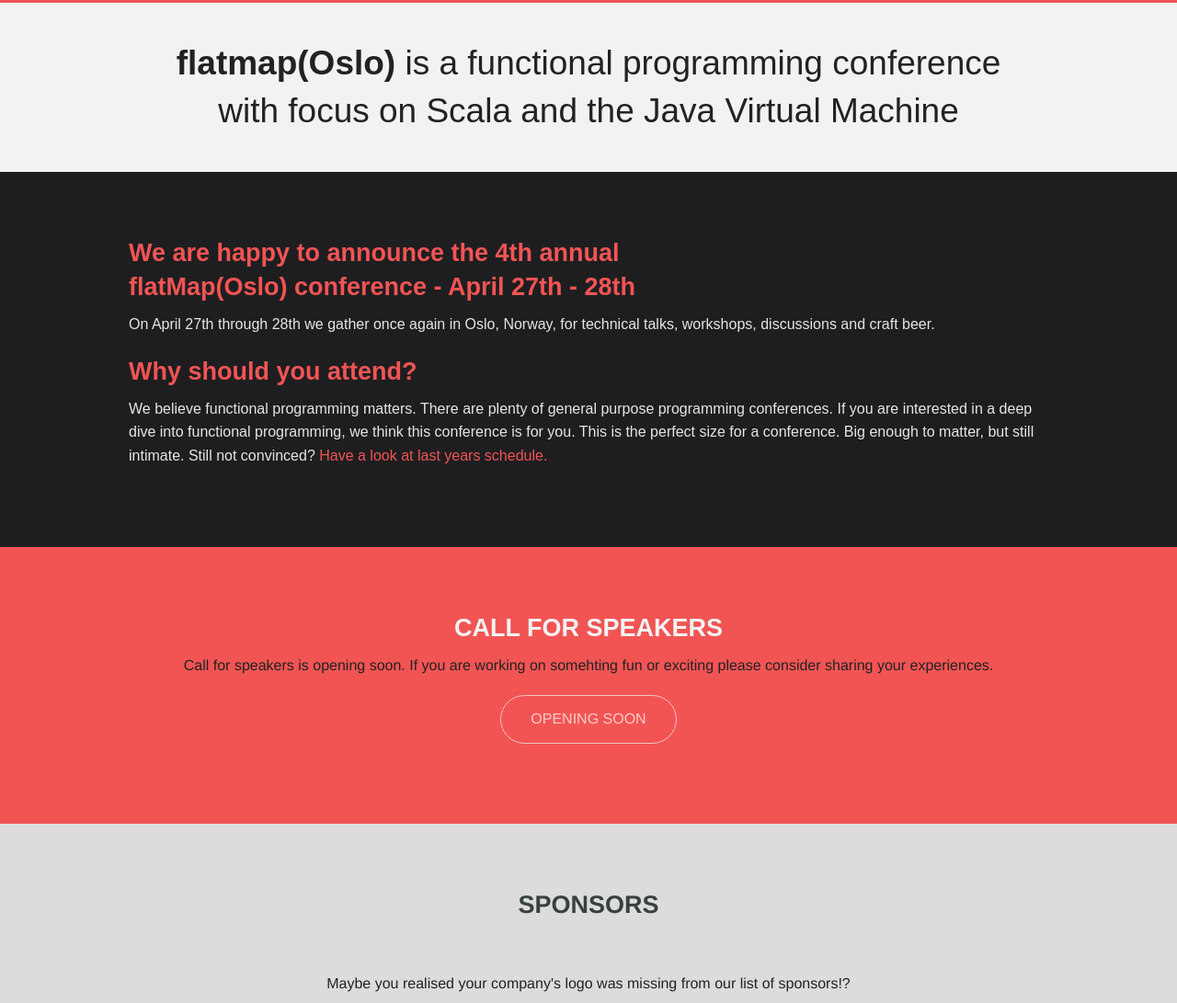
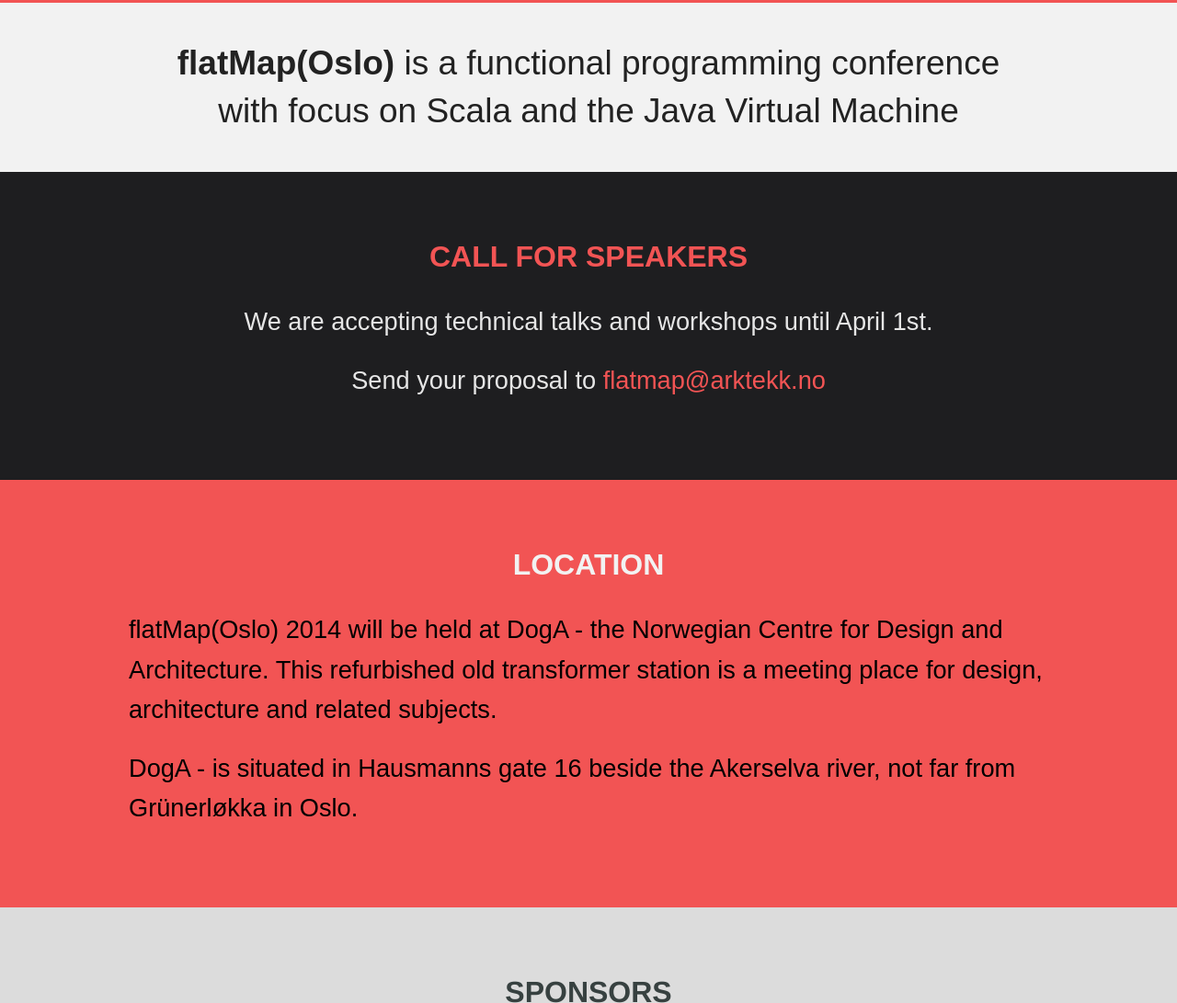
Before and after one commit to flatmaposlo/2015.flatmap.no, a website: page index.html in a window 1280 px wide. Shown: the part 519-1610 px from the top of the page at 92% size. Drawn offline with Linux system fonts and the light colour scheme.

Commit message:
Endret rekkefølgen på segmentene

```diff
--- a/index.html
+++ b/index.html
@@ -3,7 +3,7 @@
   <head>
     <meta charset="utf-8" />
     <meta name="viewport" content="width=device-width, initial-scale=1.0" />
-    <title>flatmap(Oslo) - 2015</title>
+    <title>flatMap(Oslo) - 2015</title>
     <link rel="stylesheet" href="stylesheets/app.css" />
     <script src="bower_components/modernizr/modernizr.js"></script>
     <script src="//use.typekit.net/dts3llb.js"></script>
@@ -21,13 +21,15 @@
           <ul class="left">
             <li><a href="index.html#">HOME</a></li>
             <li><a href="index.html#call_for_speakers">CALL FOR SPEAKERS</a></li>
+            <li><a href="index.html#info">LOCATION</a></li>
+            <li><a href="index.html#sponsors">SPONSORS</a></li>
             <li><a href="index.html#about">ABOUT</a></li>
           </ul>
         </section>
       </nav>
     </div>
     <section class="title">
-        <h1>FLATMAP</h1>
+      <h1>flatMap(Oslo)</h1>
         <h2>27-28 APRIL , OSLO NORWAY</h2>
         <a class="button round" href="http://vimeo.com/search?q=flatMap%28Oslo%29%202014">
           LOOKING FOR LAST YEAR'S PRESENTATIONS?
@@ -35,51 +37,47 @@
     </section>
   </section>
   <section class="description text-center">
-    <h2><strong>flatmap(Oslo)</strong> is a functional programming conference <br/>
+    <h2><strong>flatMap(Oslo)</strong> is a functional programming conference <br/>
     with focus on Scala and the Java Virtual Machine</h2>
   </section>
-  <section class="info">
-    <div class="row">
-      <h3>We are happy to announce the 4th annual <br/>
-      flatMap(Oslo) conference - April 27th - 28th</h3>
+  <a name="call_for_speakers"></a>
+  <section class="call_for_speakers">
+    <div class="row text-center">
+      <h3>CALL FOR SPEAKERS</h3>
       <p>
-        On April 27th through 28th we gather once again in Oslo, Norway, for technical talks, workshops, discussions and
-        craft beer.
-      </p>
-      <h3>Why should you attend?</h3>
-      <p>
-        We believe functional programming matters. There are plenty of general purpose programming conferences. If you
-        are interested in a deep dive into functional programming, we think this conference is for you. This is the
-        perfect size for a conference. Big enough to matter, but still intimate. Still not convinced?
-        <a href="http://2014.flatmap.no/schedule.html">Have a look at last years schedule.</a>
+        We are accepting technical talks and workshops until April 1st.
+        <p>Send your proposal to <a href="mailto:flatmap@arktekk.no">flatmap@arktekk.no</a></p>
       </p>
     </div>
   </section>
-  <section class="call_for_speakers">
-    <a name="call_for_speakers"></a>
-    <div class="row text-center">
-      <h3>CALL FOR SPEAKERS</h3>
-      <p>
-        Call for speakers is opening soon. If you are working on somehting fun or exciting please consider sharing your
-        experiences.
-      </p>
-      <button class="button round disabled" href="#">OPENING SOON</button>
+  <a name="info"></a>
+  <section class="info">
+    <div class="row">
+      <h3 class="text-center">LOCATION</h3>
+      <p>flatMap(Oslo) 2014 will be held at DogA - the Norwegian Centre for Design and Architecture. This refurbished
+      old transformer station is a meeting place for design, architecture and related subjects.</p>
+      <p>DogA - is situated in Hausmanns gate 16 beside the Akerselva river, not far from Grünerløkka in Oslo.</p>
     </div>
   </section>
+  <a name="sponsors"></a>
   <section class="sponsors">
     <div class="row text-center">
       <h3>SPONSORS</h3>
-      <p>Maybe you realised your company's logo was missing from our list of sponsors!?</p>
       <ul class="small-block-grid-3 medium-block-grid-3 large-block-grid-3">
         <li></li>
         <li><img src="img/arktekk.png" /></li>
       </ul>
+      <p>Want to be a sponsor of the flatMap(Oslo) conference?</p>
+      <p>Send an email to <a href="mailto:flatmap@arktekk.no">flatmap@arktekk.no</a></p>
     </div>
   </section>
+  <a name="about"></a>
   <section class="footer">
-    <a name="about"></a>
-    <div class="row text-center">
-      <img class="flatmap_logo" src="img/flatmap_oslo.png" />
+    <div class="row">
+      <div class="text-center">
+        <img class="flatmap_logo" src="img/flatMap_oslo.png" />
+      </div>
+      <br/><br/>
       <p>
         flatMap(Oslo) - A functional programming conference, with focus on Scala and the Java Virtual Machine.
       </p>
@@ -96,8 +94,10 @@
         making the best possible conference. Together with our awesome sponsors we work hard to give you a conference
         tailored for enthusiasts of Scala and functional programming on the Java Virtual Machine.
       </p>
-      <p>Please read our <a href="codeOfConduct.html">Code of Conduct</a></p>
-      <p>Need to get in touch? <a href="mailt:post@arktekk.no">Send us an email</a></p>
+      <br/><br/>
+      <p class="text-center">Please read our <a href="codeOfConduct.html">Code of Conduct</a></p>
+      <br/><br/>
+      <p class="text-center"><a href="mailt:flatmap@arktekk.no">flatmap@arktekk.no</a></p>
     </div>
   </section>
     <script src="bower_components/jquery/dist/jquery.min.js"></script>
--- a/scss/app.scss
+++ b/scss/app.scss
@@ -12,10 +12,15 @@
 $h1-font-reduction: rem-calc(10) !default;
 
 $h2-font-reduction: rem-calc(10) !default;
+
+$h3-font-size: 24pt;
 $h3-font-reduction: rem-calc(5) !default;
+
 $h4-font-reduction: rem-calc(5) !default;
 
 $topbar-bg: #F25454;
+
+$paragraph-font-size: 1.7rem;
 
 p {
   a:hover {
@@ -76,17 +81,19 @@
 }
 
 .info {
-  color: #E6E6E6;
+  background-color: #F25454;
   padding-top: 50pt;
   padding-bottom: 50pt;
   padding-right: 10pt;
   padding-left: 10pt;
+  color: black;
 
   h3 {
-    color: #F25454;
+    color: #F2F2F2;
     font-family: "franklin-gothic-urw", sans-serif;
     font-style: "normal";
     font-weight: 700;
+    margin-bottom: 20pt;
   }
 
   font-family: "franklin-gothic-urw", sans-serif;
@@ -95,14 +102,18 @@
 }
 
 .call_for_speakers {
-  background-color: #F25454;
   padding-top: 50pt;
   padding-bottom: 50pt;
   padding-right: 10pt;
   padding-left: 10pt;
+  color: #E6E6E6;
+  font-family: "franklin-gothic-urw", sans-serif;
+  font-style: "normal";
+  font-weight: 800;
 
   h3 {
-    color: #F2F2F2;
+    margin-bottom: 20pt;
+    color: #F25454;
     font-family: "franklin-gothic-urw", sans-serif;
     font-style: "normal";
     font-weight: 700;
@@ -118,8 +129,8 @@
   background-color: #DCDCDC;
 
   h3 {
+    margin-bottom: 20pt;
     color: #374140;
-    margin-bottom: 40pt;
     font-weight: 700;
   }
 }
```
Also changed, not shown: stylesheets/app.css.
